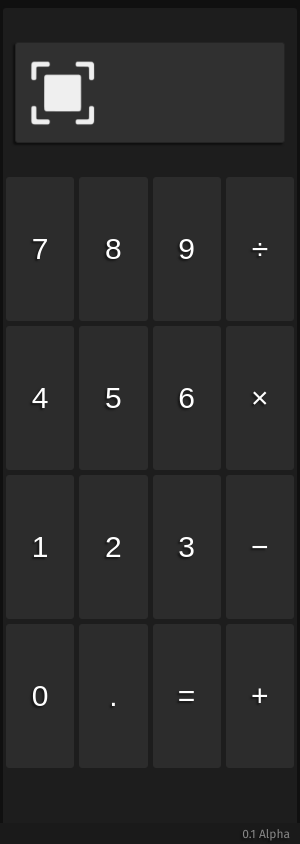
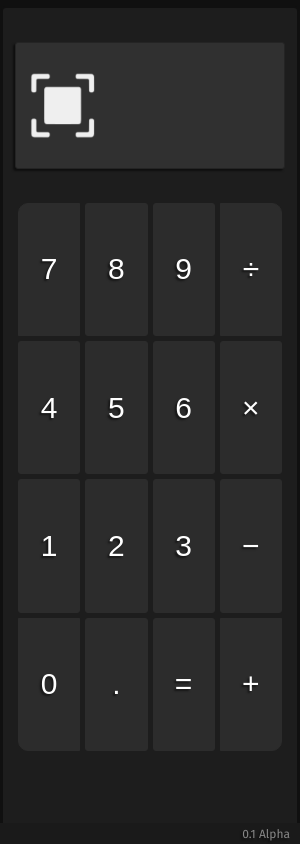
Before and after one commit to RichArtGriffin/Calculator-electron, an Electron app: page src/index.html in a window 300 px wide. Drawn offline with Linux system fonts and the light colour scheme.

Commit message:
polish UI

```diff
--- a/src/index.html
+++ b/src/index.html
@@ -17,10 +17,10 @@
             <input type="text" class="pantalla" readonly>
         </div>
         <div class="botones">
-            <button>7</button>
+            <button class="Up_Left">7</button>
             <button>8</button>
             <button>9</button>
-            <button>÷</button>
+            <button class="Up_Right">÷</button>
             <button>4</button>
             <button>5</button>
             <button>6</button>
@@ -29,10 +29,10 @@
             <button>2</button>
             <button>3</button>
             <button>−</button>
-            <button>0</button>
+            <button class="Down_Left">0</button>
             <button>.</button>
             <button>=</button>
-            <button>+</button>
+            <button class="Down_Right">+</button>
         </div>
         <!-- Barra inferior -->
         <div class="bottom-bar">
--- a/src/main.css
+++ b/src/main.css
@@ -35,7 +35,7 @@ body {
     border: 1px solid #242424;
     background-color: #303030;
     border-radius: 3px;
-    height: 12vh;
+    height: 15vh;
     width: 90vw;
     text-align: right;
     box-shadow: -2px 2px 2px 0 rgba(0, 0, 0, 0.5);
@@ -70,10 +70,10 @@ input {
     display: grid;
     grid-template-columns: repeat(4, 1fr);
     gap: 5px;
-    height: 70vh;
+    height: 65vh;
     margin-bottom: 1vh;
-    margin-left: 1vw;
-    margin-right: 1vw;
+    margin-left: 5vw;
+    margin-right: 5vw;
     color: #FFFFFF;
 }
 
@@ -91,12 +91,12 @@ button {
 
 button:hover {
     transform: scale(1.1);
-    background-color: #545454;
+    background-color: #2C2C2C;
 }
 
 button:active {
     transform: scale(1.3);
-    background-color: #797979;
+    background-color: #333333;
 }
 
 .bottom-bar {
@@ -116,3 +116,16 @@ button:active {
     margin-right: 1px;
     text-shadow: -2px 2px 2px rgba(0, 0, 0, 0.5);
   }
+
+.Up_Left {
+    border-radius: 10px 0 0 0;
+}
+.Up_Right {
+    border-radius: 0 10px 0 0;
+}
+.Down_Left {
+    border-radius: 0 0 0 10px;
+}
+.Down_Right {
+    border-radius: 0 0 10px 0;
+}
```
